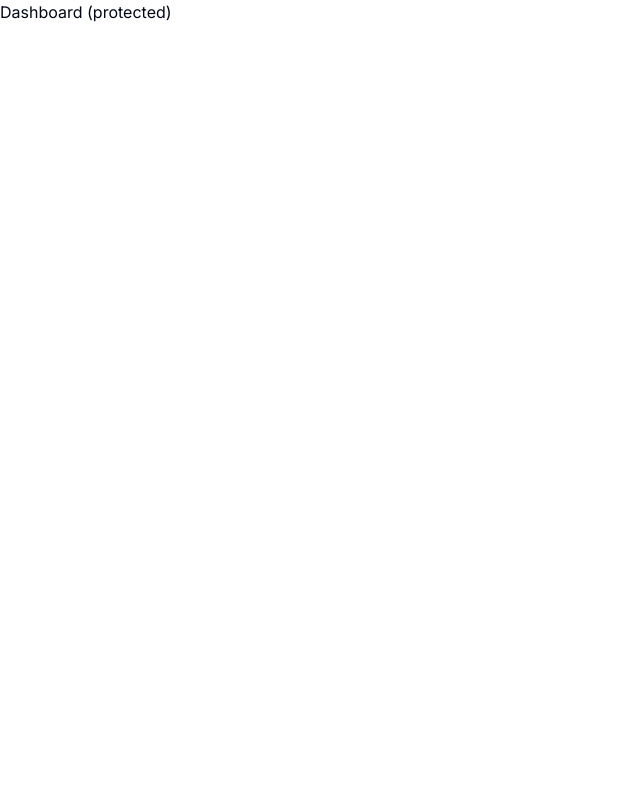
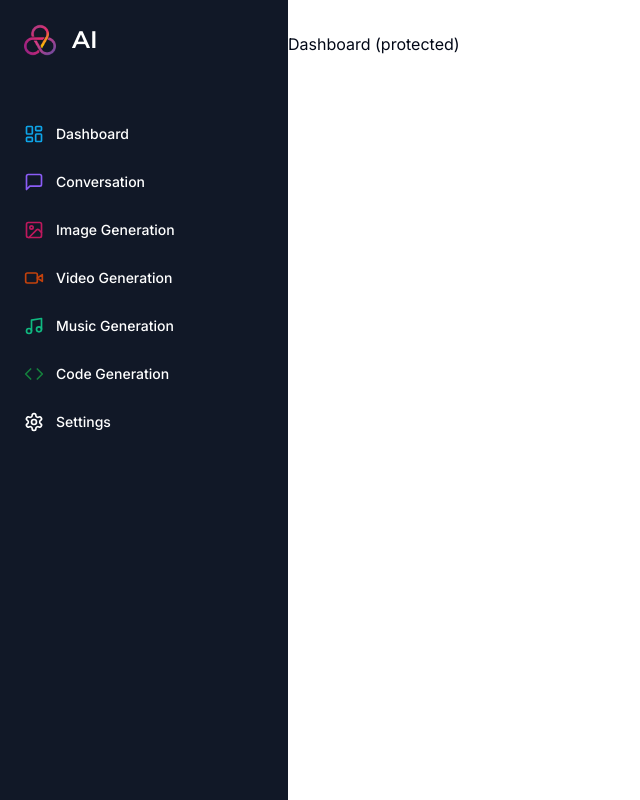
Before and after one commit to nikext/AI-Content-Generation-Platform, a Next.js app: page /dashboard in a window 1280 px wide. Shown: the whole page, without its empty margins (0-640 px from the left). Built offline with nearby package versions, Linux system fonts and the light colour scheme.

Commit message:
implement sidebar
sidebar for desktop and mobile

```diff
--- a/app/(dashboard)/(routes)/dashboard/page.tsx
+++ b/app/(dashboard)/(routes)/dashboard/page.tsx
@@ -1,5 +1,9 @@
 const Dashboard = () => {
-    return ( <div>Dashboard (protected)</div> );
-}
+  return (
+    <div>
+      <p>Dashboard (protected)</p>
+    </div>
+  );
+};
 
 export default Dashboard;
--- /dev/null
+++ b/app/(dashboard)/layout.tsx
@@ -0,0 +1,18 @@
+import Navbar from "@/components/navbar";
+import Sidebar from "@/components/sidebar";
+
+const DashboardLayout = ({ children }: {children: React.ReactNode;}) => {
+    return (
+        <div className="h=full relative">
+            <div className="hidden h=full md:flex md:w-72 md:flex-col md:fixed md:inset-y-0 z-[80] bg-gray-900">
+                <Sidebar />
+            </div>
+            <main className="md:pl-72">
+                <Navbar />
+                {children}
+            </main>
+        </div>
+     );
+}
+
+export default DashboardLayout;
--- /dev/null
+++ b/components/mobile-sidebar.tsx
@@ -0,0 +1,23 @@
+"use client";
+
+import { Menu } from "lucide-react";
+import { Button } from "@/components/ui/button";
+import { Sheet, SheetContent, SheetTrigger } from "@/components/ui/sheet";
+import Sidebar from "@/components/sidebar";
+
+const MobileSidebar = () => {
+  return (
+    <Sheet>
+      <SheetTrigger>
+        <Button variant="ghost" size="icon" className="md:hidden">
+          <Menu />
+        </Button>
+      </SheetTrigger>
+      <SheetContent side="left" className="p-0">
+        <Sidebar />
+      </SheetContent>
+    </Sheet>
+  );
+};
+
+export default MobileSidebar;
--- /dev/null
+++ b/components/navbar.tsx
@@ -0,0 +1,15 @@
+import { UserButton } from "@clerk/nextjs";
+import MobileSidebar from "@/components/mobile-sidebar";
+
+const Navbar = () => {
+  return (
+    <div className="flex itemms-center p-4">
+      <MobileSidebar />
+      <div className="flex w-full justify-end">
+        <UserButton afterSignOutUrl="/" />
+      </div>
+    </div>
+  );
+};
+
+export default Navbar;
--- /dev/null
+++ b/components/sidebar.tsx
@@ -0,0 +1,88 @@
+"use client";
+
+import { Montserrat } from "next/font/google";
+import Image from "next/image";
+import Link from "next/link";
+import { Code, ImageIcon, LayoutDashboard, MessageSquare, Music, Settings, VideoIcon } from "lucide-react";
+
+import { cn } from "@/lib/utils";
+
+const montserrat = Montserrat({ weight: "600", subsets: ["latin"] });
+
+const routes = [
+    {
+      label: 'Dashboard',
+      icon: LayoutDashboard,
+      href: '/dashboard',
+      color: "text-sky-500"
+    },
+    {
+      label: 'Conversation',
+      icon: MessageSquare,
+      href: '/conversation',
+      color: "text-violet-500",
+    },
+    {
+      label: 'Image Generation',
+      icon: ImageIcon,
+      color: "text-pink-700",
+      href: '/image',
+    },
+    {
+      label: 'Video Generation',
+      icon: VideoIcon,
+      color: "text-orange-700",
+      href: '/video',
+    },
+    {
+      label: 'Music Generation',
+      icon: Music,
+      color: "text-emerald-500",
+      href: '/music',
+    },
+    {
+      label: 'Code Generation',
+      icon: Code,
+      color: "text-green-700",
+      href: '/code',
+    },
+    {
+      label: 'Settings',
+      icon: Settings,
+      href: '/settings',
+    },
+  ];
+
+const Sidebar = () => {
+  return (
+    <div className="space-y-4 py-4 flex flex-col h-full bg-[#111827] text-white">
+      <div className="px-3 py-2 flex-1">
+        <Link href="/dashboard" className="flex items-center pl-3 mb-14">
+          <div className="relative w-8 h-8 mr-4">
+            <Image fill alt="Logo" src="/logo.png" />
+          </div>
+          <h1 className={cn("text-2xl font-bold", montserrat.className)}>AI</h1>
+        </Link>
+        <div className="space-y-1">
+          {routes.map((route) => (
+            <Link
+              key={route.href}
+              href={route.href}
+              className={cn(
+                "text-sm group flex p-3 w-full justify-start font-medium cursor-pointer hover:text-white hover:bg-white/10 rounded-lg transition",
+
+              )}
+            >
+              <div className="flex items-center flex-1">
+                <route.icon className={cn("h-5 w-5 mr-3", route.color)} />
+                {route.label}
+              </div>
+            </Link>
+          ))}
+        </div>
+      </div>
+    </div>
+  );
+};
+
+export default Sidebar;
--- /dev/null
+++ b/components/ui/sheet.tsx
@@ -0,0 +1,140 @@
+"use client"
+
+import * as React from "react"
+import * as SheetPrimitive from "@radix-ui/react-dialog"
+import { cva, type VariantProps } from "class-variance-authority"
+import { X } from "lucide-react"
+
+import { cn } from "@/lib/utils"
+
+const Sheet = SheetPrimitive.Root
+
+const SheetTrigger = SheetPrimitive.Trigger
+
+const SheetClose = SheetPrimitive.Close
+
+const SheetPortal = SheetPrimitive.Portal
+
+const SheetOverlay = React.forwardRef<
+  React.ElementRef<typeof SheetPrimitive.Overlay>,
+  React.ComponentPropsWithoutRef<typeof SheetPrimitive.Overlay>
+>(({ className, ...props }, ref) => (
+  <SheetPrimitive.Overlay
+    className={cn(
+      "fixed inset-0 z-50 bg-background/80 backdrop-blur-sm data-[state=open]:animate-in data-[state=closed]:animate-out data-[state=closed]:fade-out-0 data-[state=open]:fade-in-0",
+      className
+    )}
+    {...props}
+    ref={ref}
+  />
+))
+SheetOverlay.displayName = SheetPrimitive.Overlay.displayName
+
+const sheetVariants = cva(
+  "fixed z-50 gap-4 bg-background p-6 shadow-lg transition ease-in-out data-[state=open]:animate-in data-[state=closed]:animate-out data-[state=closed]:duration-300 data-[state=open]:duration-500",
+  {
+    variants: {
+      side: {
+        top: "inset-x-0 top-0 border-b data-[state=closed]:slide-out-to-top data-[state=open]:slide-in-from-top",
+        bottom:
+          "inset-x-0 bottom-0 border-t data-[state=closed]:slide-out-to-bottom data-[state=open]:slide-in-from-bottom",
+        left: "inset-y-0 left-0 h-full w-3/4 border-r data-[state=closed]:slide-out-to-left data-[state=open]:slide-in-from-left sm:max-w-sm",
+        right:
+          "inset-y-0 right-0 h-full w-3/4  border-l data-[state=closed]:slide-out-to-right data-[state=open]:slide-in-from-right sm:max-w-sm",
+      },
+    },
+    defaultVariants: {
+      side: "right",
+    },
+  }
+)
+
+interface SheetContentProps
+  extends React.ComponentPropsWithoutRef<typeof SheetPrimitive.Content>,
+    VariantProps<typeof sheetVariants> {}
+
+const SheetContent = React.forwardRef<
+  React.ElementRef<typeof SheetPrimitive.Content>,
+  SheetContentProps
+>(({ side = "right", className, children, ...props }, ref) => (
+  <SheetPortal>
+    <SheetOverlay />
+    <SheetPrimitive.Content
+      ref={ref}
+      className={cn(sheetVariants({ side }), className)}
+      {...props}
+    >
+      {children}
+      <SheetPrimitive.Close className="absolute right-4 top-4 rounded-sm opacity-70 ring-offset-background transition-opacity hover:opacity-100 focus:outline-none focus:ring-2 focus:ring-ring focus:ring-offset-2 disabled:pointer-events-none data-[state=open]:bg-secondary">
+        <X className="h-4 w-4" />
+        <span className="sr-only">Close</span>
+      </SheetPrimitive.Close>
+    </SheetPrimitive.Content>
+  </SheetPortal>
+))
+SheetContent.displayName = SheetPrimitive.Content.displayName
+
+const SheetHeader = ({
+  className,
+  ...props
+}: React.HTMLAttributes<HTMLDivElement>) => (
+  <div
+    className={cn(
+      "flex flex-col space-y-2 text-center sm:text-left",
+      className
+    )}
+    {...props}
+  />
+)
+SheetHeader.displayName = "SheetHeader"
+
+const SheetFooter = ({
+  className,
+  ...props
+}: React.HTMLAttributes<HTMLDivElement>) => (
+  <div
+    className={cn(
+      "flex flex-col-reverse sm:flex-row sm:justify-end sm:space-x-2",
+      className
+    )}
+    {...props}
+  />
+)
+SheetFooter.displayName = "SheetFooter"
+
+const SheetTitle = React.forwardRef<
+  React.ElementRef<typeof SheetPrimitive.Title>,
+  React.ComponentPropsWithoutRef<typeof SheetPrimitive.Title>
+>(({ className, ...props }, ref) => (
+  <SheetPrimitive.Title
+    ref={ref}
+    className={cn("text-lg font-semibold text-foreground", className)}
+    {...props}
+  />
+))
+SheetTitle.displayName = SheetPrimitive.Title.displayName
+
+const SheetDescription = React.forwardRef<
+  React.ElementRef<typeof SheetPrimitive.Description>,
+  React.ComponentPropsWithoutRef<typeof SheetPrimitive.Description>
+>(({ className, ...props }, ref) => (
+  <SheetPrimitive.Description
+    ref={ref}
+    className={cn("text-sm text-muted-foreground", className)}
+    {...props}
+  />
+))
+SheetDescription.displayName = SheetPrimitive.Description.displayName
+
+export {
+  Sheet,
+  SheetPortal,
+  SheetOverlay,
+  SheetTrigger,
+  SheetClose,
+  SheetContent,
+  SheetHeader,
+  SheetFooter,
+  SheetTitle,
+  SheetDescription,
+}
--- a/package.json
+++ b/package.json
@@ -10,6 +10,7 @@
   },
   "dependencies": {
     "@clerk/nextjs": "^4.26.1",
+    "@radix-ui/react-dialog": "^1.0.5",
     "@radix-ui/react-slot": "^1.0.2",
     "class-variance-authority": "^0.7.0",
     "clsx": "^2.0.0",
```
Also changed, not shown: public/logo.png (added), 1 other file (tests, documents, lock files or other folders).
